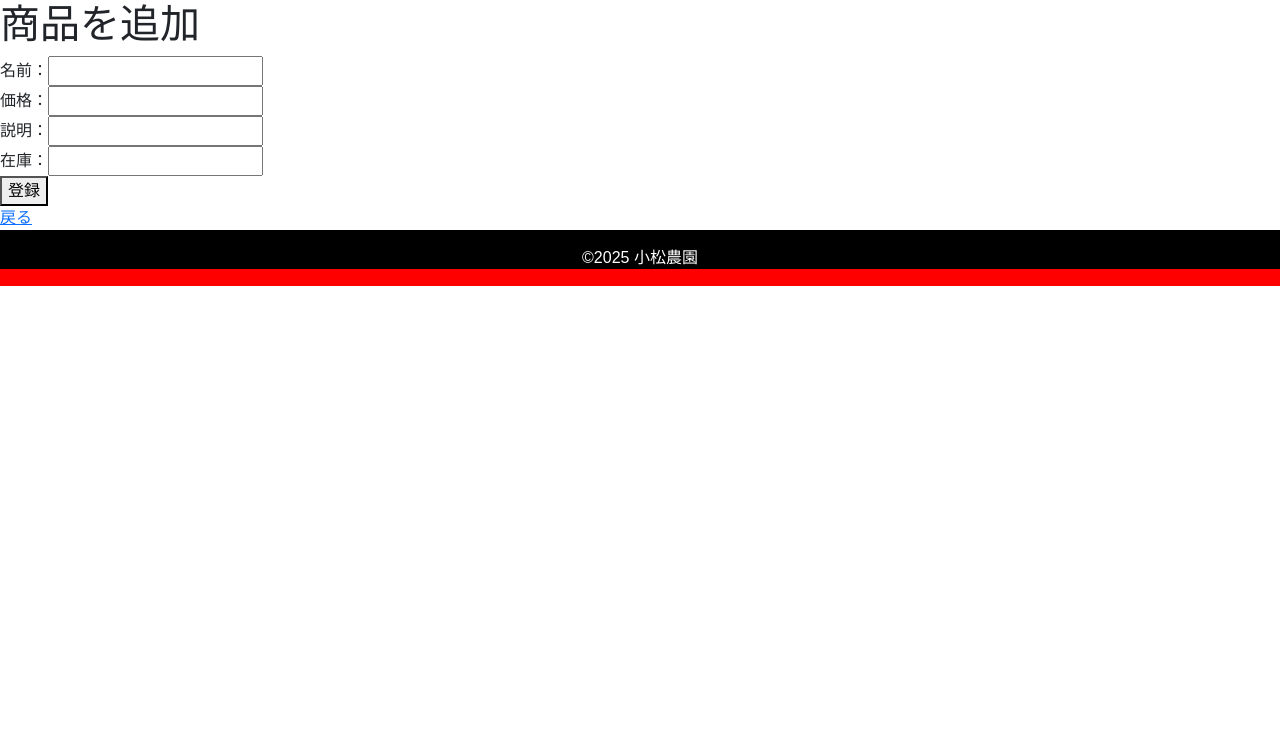
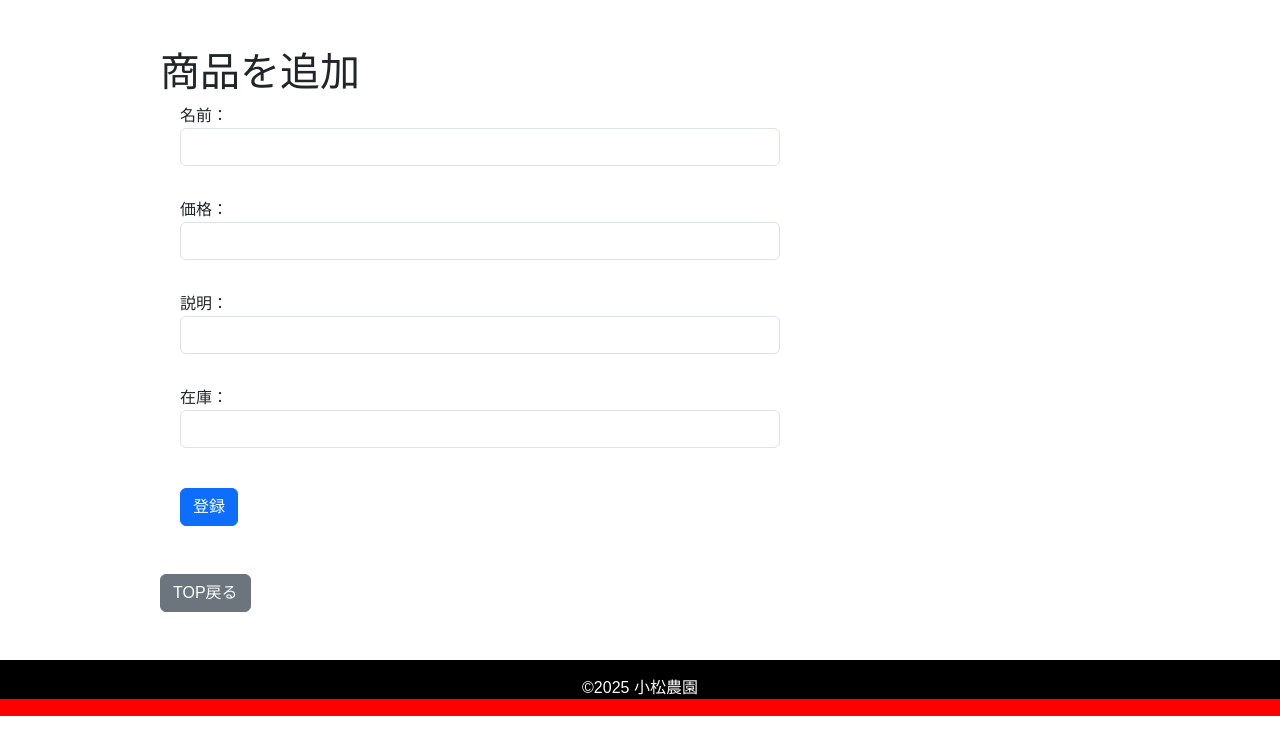
Before and after one commit to YSK-PG/sunabaco_komatufarm_share, a Flask app: page /add in a window 1280 px wide. Shown: the part 61-800 px from the top of the page. Run offline with Flask 3, Linux system fonts and the light colour scheme.

Commit message:
add_vegetable.htmlデザイン修正

```diff
--- a/static/style.css
+++ b/static/style.css
@@ -7,3 +7,13 @@ body {
     margin: 0;
     padding: 0;
 }
+
+.container-custom {
+    max-width: 960px; /* 960px に調整 */
+    margin: 0 auto; /* 中央寄せ */
+}
+
+.form-container {
+    max-width: 600px; /* フォームの幅をヘッダーと同じくらいに調整 */
+    margin-left: 20px; /* 左端に寄せる */
+}
--- a/templates/add_vegetable.html
+++ b/templates/add_vegetable.html
@@ -21,18 +21,24 @@
     </header>
 
     <!-- 商品を追加 -->
-    <h1>商品を追加</h1>
-    <form method="POST">
-        <label>名前：</label><input type="text" name="name" required><br>
-        <label>価格：</label><input type="number" name="price" required><br>
-        <label>説明：</label><input type="text" name="description"><br>
-        <label>在庫：</label><input type="number" name="stock" required><br>
-        <button type="submit">登録</button>
-    </form>
-    <a href="{{ url_for('index') }}">戻る</a>
+    <div class="container-custom">
+        <h1 class="text-start mt-5">商品を追加</h1>
+        <form method="POST" class="form-container text-start">
+            <label>名前：</label><input type="text" name="name" required class="form-control mb-2"><br>
+            <label>価格：</label><input type="number" name="price" required class="form-control mb-2"><br>
+            <label>説明：</label><input type="text" name="description" class="form-control mb-2"><br>
+            <label>在庫：</label><input type="number" name="stock" required class="form-control mb-2"><br>
+            <button type="submit" class="btn btn-primary mt-2">登録</button>
+        </form>
+
+        <!-- 戻るボタン -->
+        <div class="mt-5"> <!-- 100px のマージン -->
+            <a href="{{ url_for('index') }}" class="btn btn-secondary">TOP戻る</a>
+        </div>
+    </div>
 
     <!-- フッター -->
-    <footer class="header-footer text-white text-center py-3">
+    <footer class="header-footer text-white text-center py-3 mt-5">
         <p class="mb-0">&copy;2025 小松農園</p>
     </footer>
 
```
